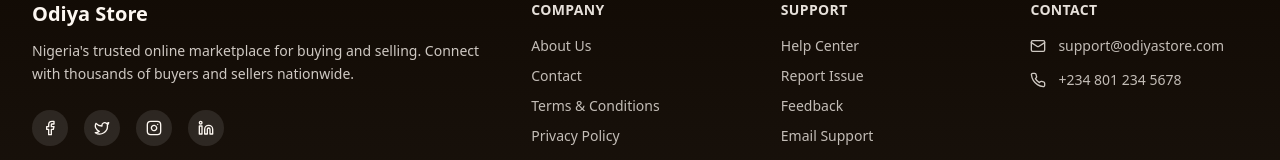
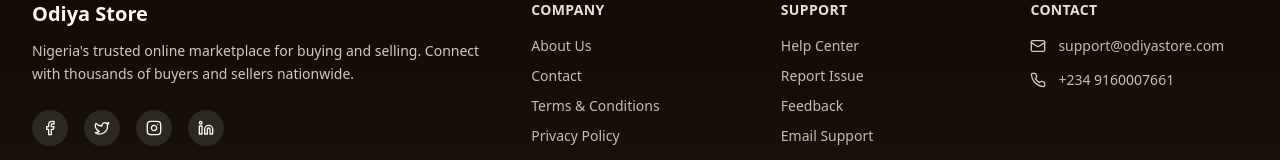
Before and after one commit to ifybugsy/odiya-store, a Next.js app: page /about in a window 1280 px wide. Shown: the part 1975-2135 px from the top of the page. Built offline with nearby package versions, Linux system fonts and the light colour scheme.

Commit message:
adjusted the footer page2

```diff
--- a/components/footer.tsx
+++ b/components/footer.tsx
@@ -124,7 +124,7 @@ export default function Footer() {
               <div className="flex items-start gap-3">
                 <Phone className="w-4 h-4 mt-0.5 flex-shrink-0 opacity-80" />
                 <a href="tel:+2348012345678" className="opacity-75 hover:opacity-100 transition">
-                  +234 801 234 5678
+                  +234 9160007661
                 </a>
               </div>
             </div>
```
